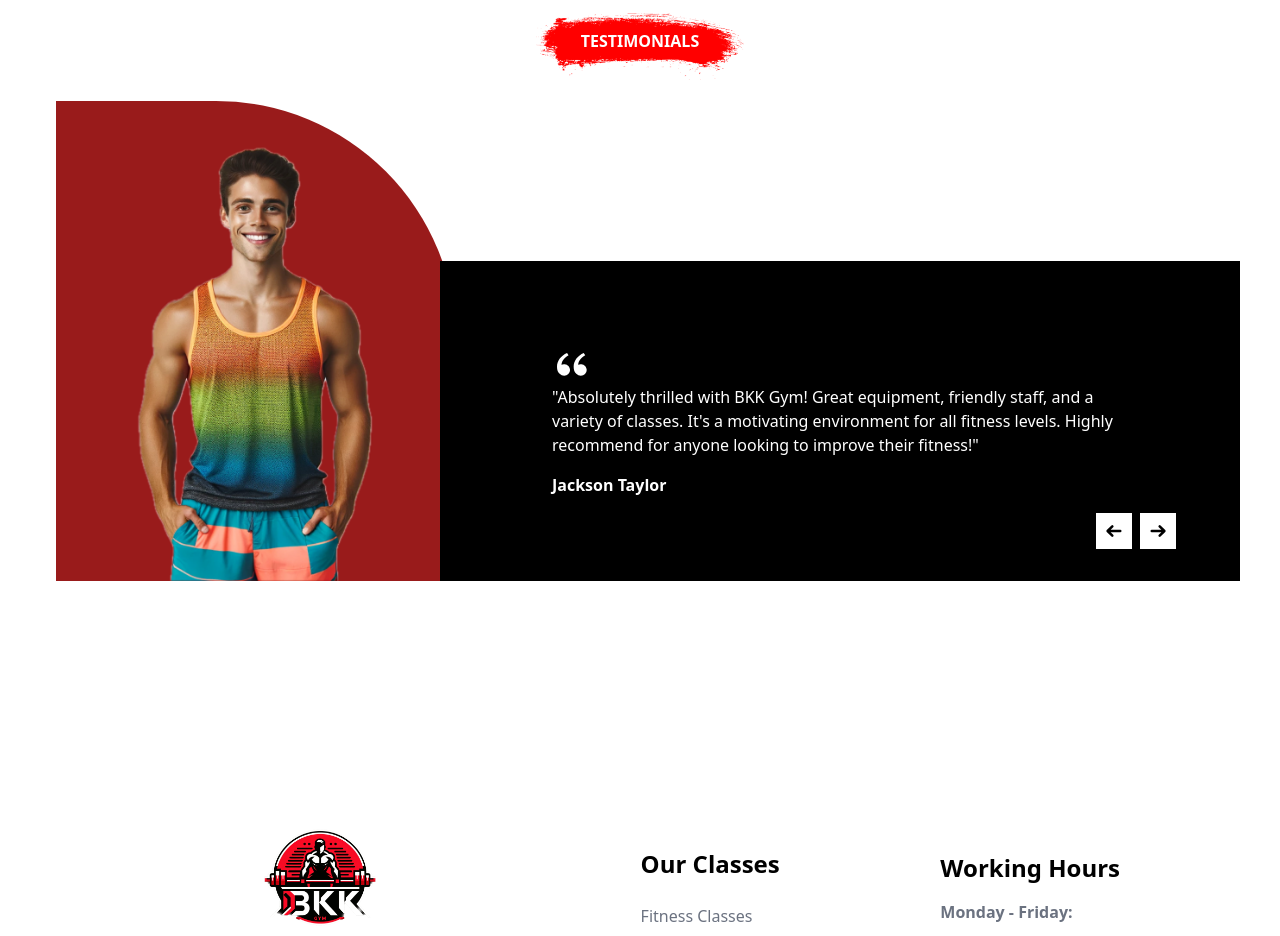
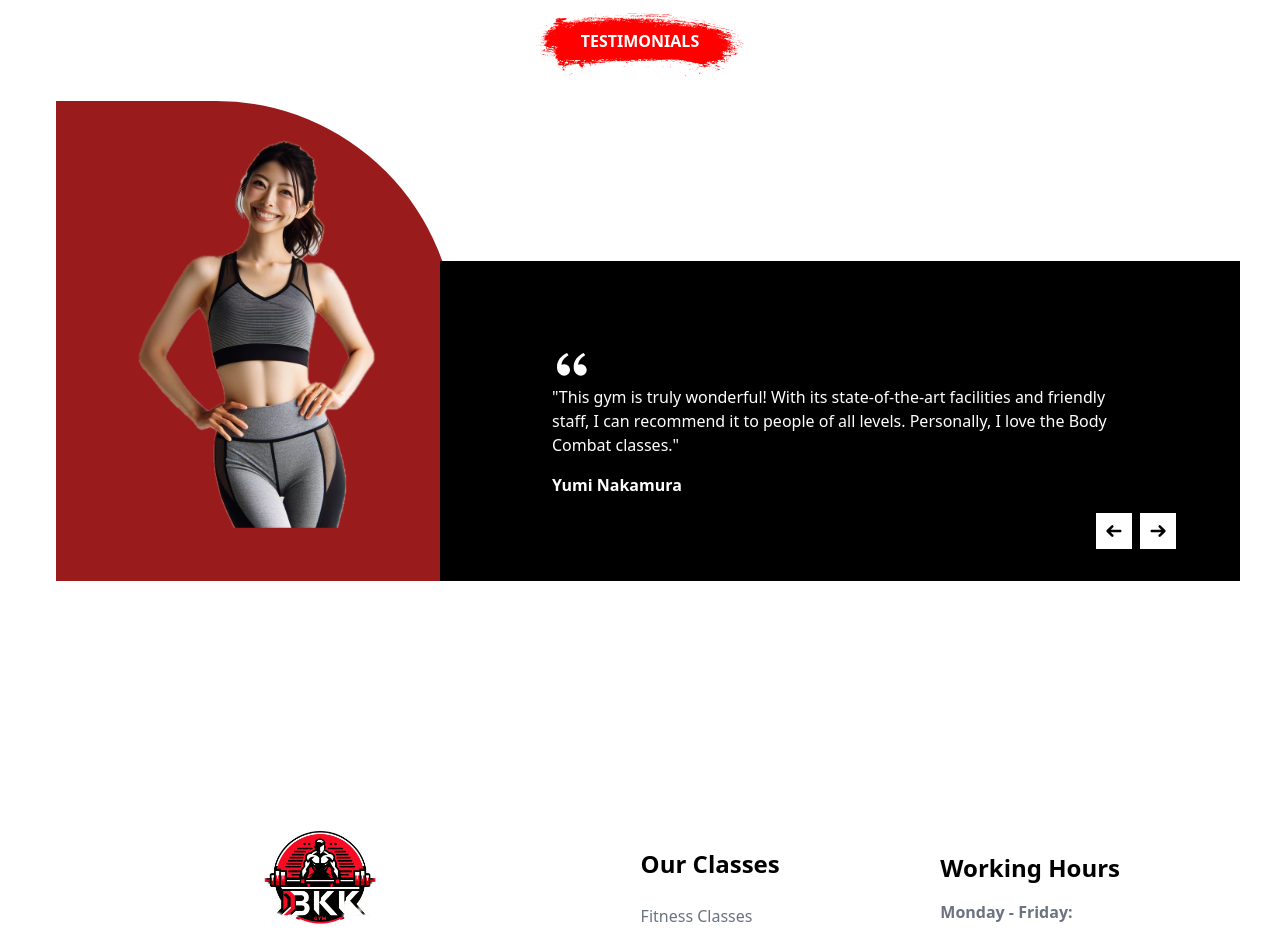
Before and after one commit to OnigiriKing/new-project, a React (Create React App) app: page / in a window 1280 px wide. Shown: the part 4320-5256 px from the top of the page. Built offline with nearby package versions, Linux system fonts and the light colour scheme.

Commit message:
Reviews update

```diff
--- a/src/components/homeComp/Home.Testimonials/Testimonials.jsx
+++ b/src/components/homeComp/Home.Testimonials/Testimonials.jsx
@@ -1,6 +1,7 @@
 import allSvg from "svg/allSvg";
 import redBrush from "../img/redBrush.png";
 import person1 from "utils/img/people/person1.png"
+import reviews from "utils/data/reviews";
 
 
 export default function Testimonials() {
@@ -18,22 +19,17 @@ export default function Testimonials() {
               <div class="flex relative items-center justify-center left-4">
                 <img
                   class="w-[15rem] absolute z-[5] top-[2.37rem]"
-                  src={person1}
+                  src={reviews.person2.img}
                 ></img>
                 <div class=" w-[25rem] h-[30rem]  bg-red-800 rounded-tr-[15rem]" />
               </div>
             </div>
             <div class="flex flex-col h-[20rem] w-full justify-center bg-black relative">
               <div class="mx-[7rem]">
-              {allSvg(40).quotes}
-                <p>
-                  "Absolutely thrilled with BKK Gym! Great equipment, friendly
-                  staff, and a variety of classes. It's a motivating environment
-                  for all fitness levels. Highly recommend for anyone looking to
-                  improve their fitness!"
-                </p>
+                {allSvg(40).quotes}
+                <p>{`"${reviews.person2.text}"`}</p>
                 <div>
-                  <h2 class="mt-[1rem] font-bold">Jackson Taylor</h2>
+                  <h2 class="mt-[1rem] font-bold">{reviews.person2.name}</h2>
                 </div>
                 <div class=" flex absolute right-[4rem]  bottom-[2rem] justify-end gap-2 text-black">
                   <button class="rotate-180 p-2 bg-white hover:bg-red-600 hover:text-white duration-[.3s]">
```
